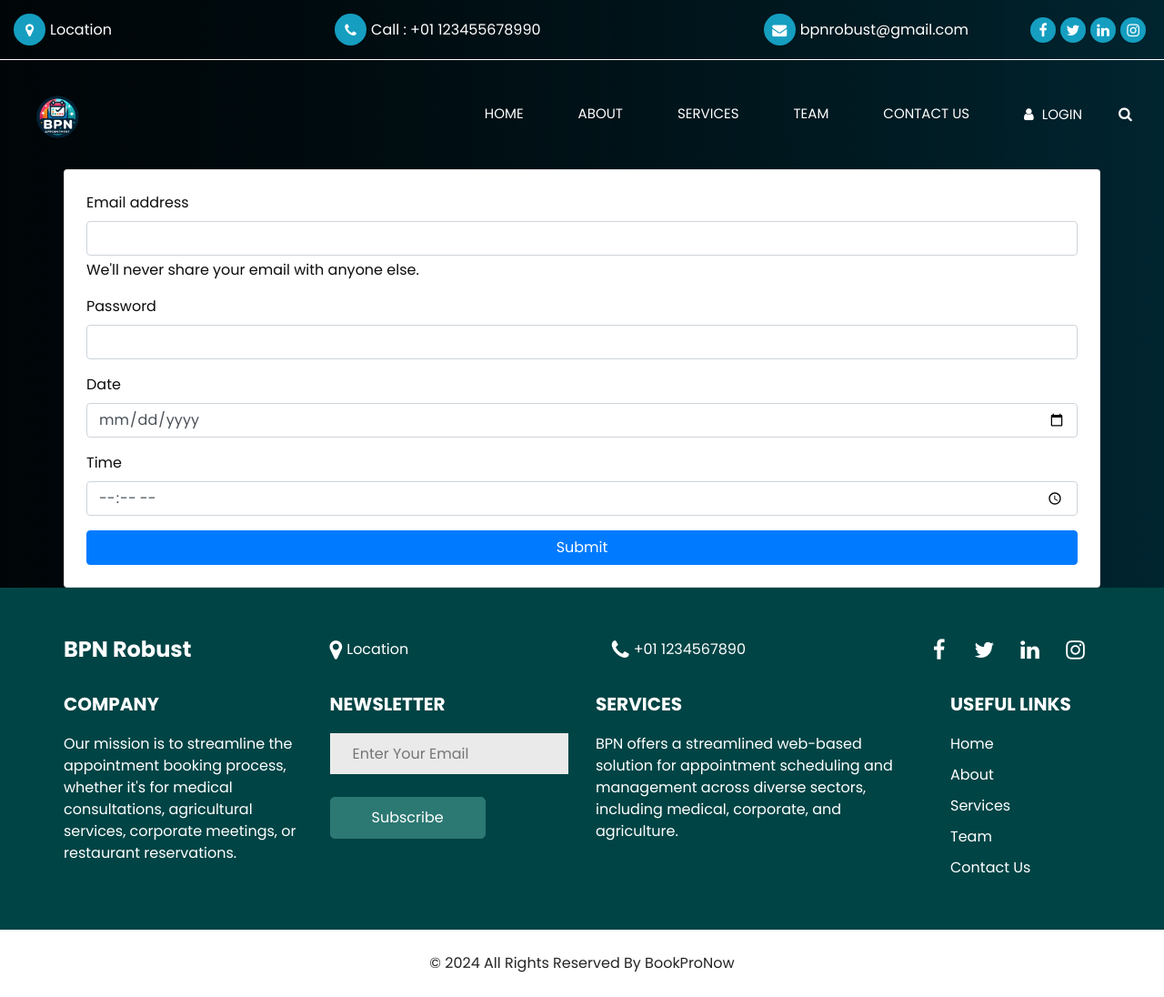
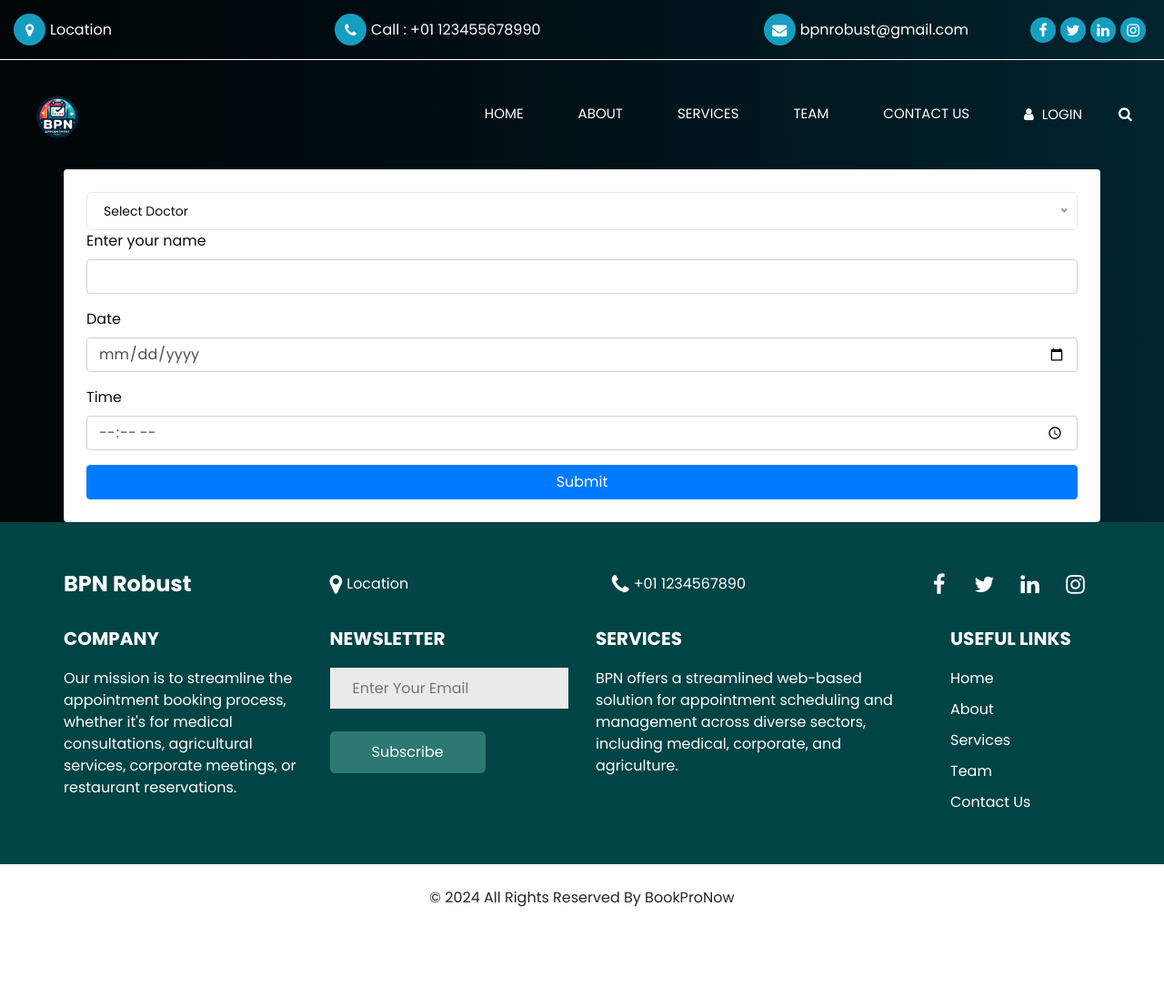
Before and after one commit to airassassin2/BPN_Robust, a Django app: page /appointment/ in a window 1280 px wide. Shown: the whole page at 91% size. After the commit the page ends 997 px from the top, so only its background shows below. Run offline with Django 5.2, Linux system fonts and the light colour scheme; data comes from the database, SQL or seed files in the repository; both versions use the stored data as it was after the commit; some libraries are stand-ins or nearby versions.

Commit message:
added email setting and appointment

```diff
--- a/home/templates/appointment.html
+++ b/home/templates/appointment.html
@@ -1,23 +1,28 @@
 {% extends "base.html" %}
 {% block body %}
 <div class="container">
-    <form class="card p-4 mx-auto">
+
+
+    <form class="card p-4 mx-auto" method="post">
+        {% csrf_token %}
+        <select class="form-select" name="doctor" aria-label="Default select example">
+            <option selected>Select Doctor</option>
+            {% for doctor in doc %}
+            <option  value="{{ doctor.name }}">{{ doctor.name }}</option>
+            {% endfor %}
+        </select>
+
         <div class="mb-3">
-          <label for="exampleInputEmail1" class="form-label">Email address</label>
-          <input type="email" class="form-control" id="exampleInputEmail1" aria-describedby="emailHelp">
-          <div id="emailHelp" class="form-text">We'll never share your email with anyone else.</div>
-        </div>
-        <div class="mb-3">
-          <label for="exampleInputPassword1" class="form-label">Password</label>
-          <input type="password" class="form-control" id="exampleInputPassword1">
+          <label for="exampleInputPassword1" class="form-label">Enter your name</label>
+          <input name="name" type="text" class="form-control" id="exampleInputPassword1">
         </div>
         <div class="mb-3">
           <label for="exampleInputPassword1" class="form-label">Date</label>
-          <input type="date" class="form-control" id="exampleInputPassword1">
+          <input type="date" name="date" class="form-control" id="exampleInputPassword1">
         </div>
         <div class="mb-3">
           <label for="exampleInputPassword1" class="form-label">Time</label>
-          <input type="time" class="form-control" id="exampleInputPassword1">
+          <input type="time" name="time" class="form-control" id="exampleInputPassword1">
         </div>
 
         <button type="submit" class="btn btn-primary">Submit</button>
--- a/home/templates/base.html
+++ b/home/templates/base.html
@@ -91,7 +91,7 @@
                   <form class="form-inline">
                     {% if request.user.is_authenticated %}
                       <li class="nav-item">
-                        <a class="nav-link" href="">Appointment</a>
+                        <a class="nav-link" href="/adminpanel/">Appointment</a>
                       </li>
 
                       <li class="nav-item">
--- a/home/urls.py
+++ b/home/urls.py
@@ -15,4 +15,6 @@ urlpatterns = [
 
     path('dashboard/', views.dashboard,name="dashboard"),
     path('adminpanel/', views.adminpanel,name="adminpanel"),
+    path('send_email/', views.send_email, name="send_email"),
+
 ]
--- a/home/views.py
+++ b/home/views.py
@@ -1,9 +1,12 @@
+from django.conf import settings
 from django.contrib.auth.models import User
 from django.shortcuts import render,redirect
 from django.contrib.auth import authenticate, login,logout
 from django.contrib import messages
 from django.views.decorators.cache import never_cache
 from django.contrib.auth.models import *
+from django.core.mail import send_mail
+
 
 from django.http import HttpResponse
 
@@ -12,7 +15,7 @@ from home.models import *
 def base(request):
   return render(request,'base.html')
 
-
+# @send_mail
 def user_register(request):
     if request.method == "POST":
         fullname = request.POST.get('fullname')
@@ -42,7 +45,7 @@ def user_register(request):
 
     # Render the registration form template for GET requests
     return render(request, 'user_register.html')
-# @never_cache
+
 def user_login(request):
     if request.method == "POST":
         username = request.POST.get('username')
@@ -80,10 +83,45 @@ def contact(request):
   return render(request,'contact.html')
 
 def appointment(request):
-  return render(request,'appointment.html')
+  doc=Doctor.objects.all()
+  return render(request,'appointment.html',{'doc': doc})
 
 def dashboard(request):
   return render(request,'dashboard.html')
 def adminpanel(request):
+
   doctors = Appointment.objects.all()
   return render(request, 'adminpanel.html', {'doctors': doctors})
+
+
+from django.shortcuts import render, redirect
+from .models import Patient
+
+def patient_form(request):
+    if request.method == 'POST':
+
+        doctor = request.POST.get('doctor')
+        name = request.POST.get('name')
+        date = request.POST.get('date')
+        time = request.POST.get('time')
+
+
+        patient = Appointment(name=name, doctor=doctor, appointment_date=date, appointment_time=time)
+        patient.save()
+
+        return redirect('appointment')
+
+    return render(request, 'appointment.html')
+
+
+
+def sendemailtoclient():
+    subject="Message testing of email from Perwez"
+    messages="Testing for the reminder for Appointment"
+    from_email=settings.EMAIL_HOST_USER
+    recipient_list=["perwezakhtar29@gmail.com"]
+    send_mail(subject,messages,from_email,recipient_list)
+
+def send_email(request):
+    sendemailtoclient()
+    return redirect('/')
```
Also changed, not shown: BPN_robust/settings.py (+9 -0 lines), home/templates/adminpanel.html (+5 -6 lines), db.sqlite3.
